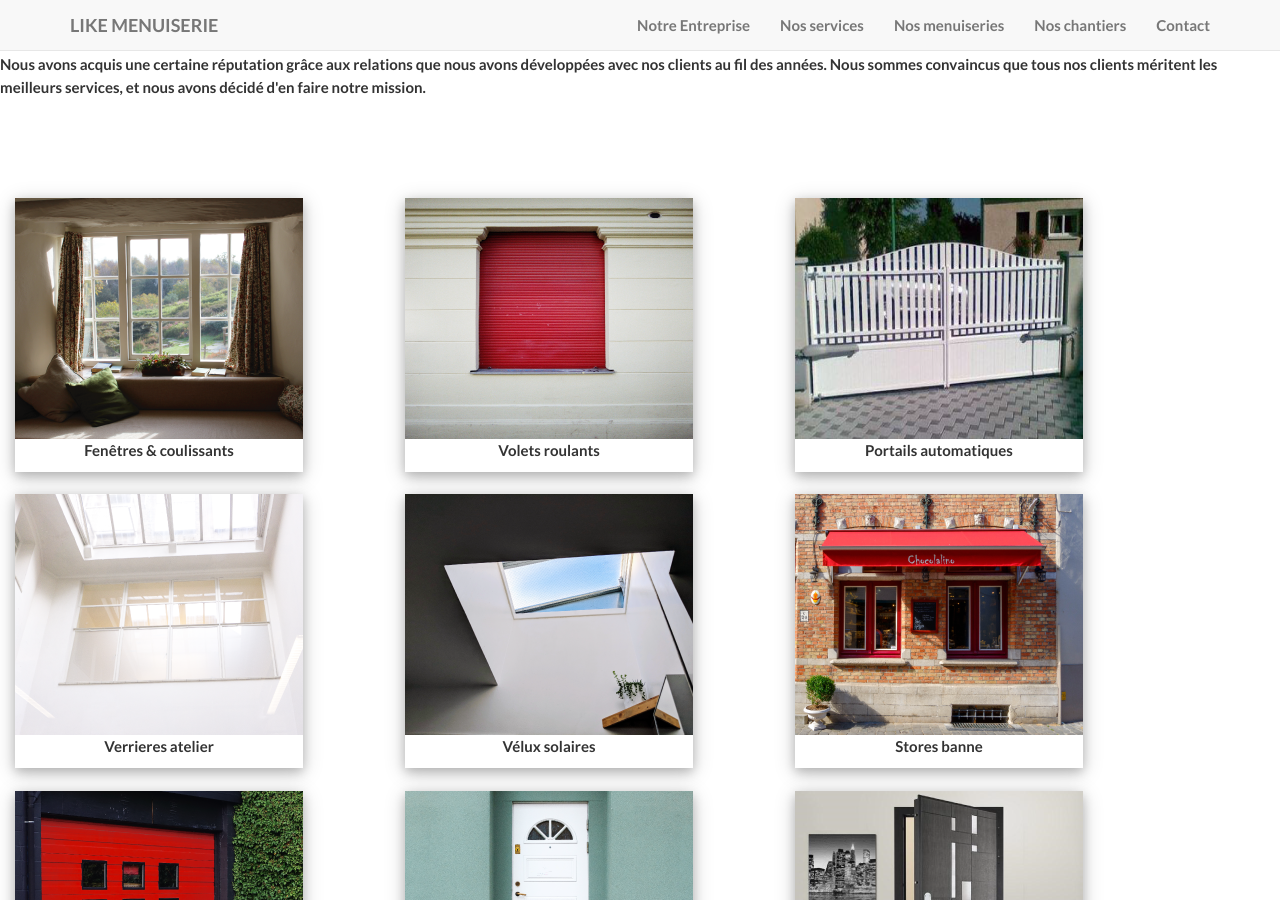
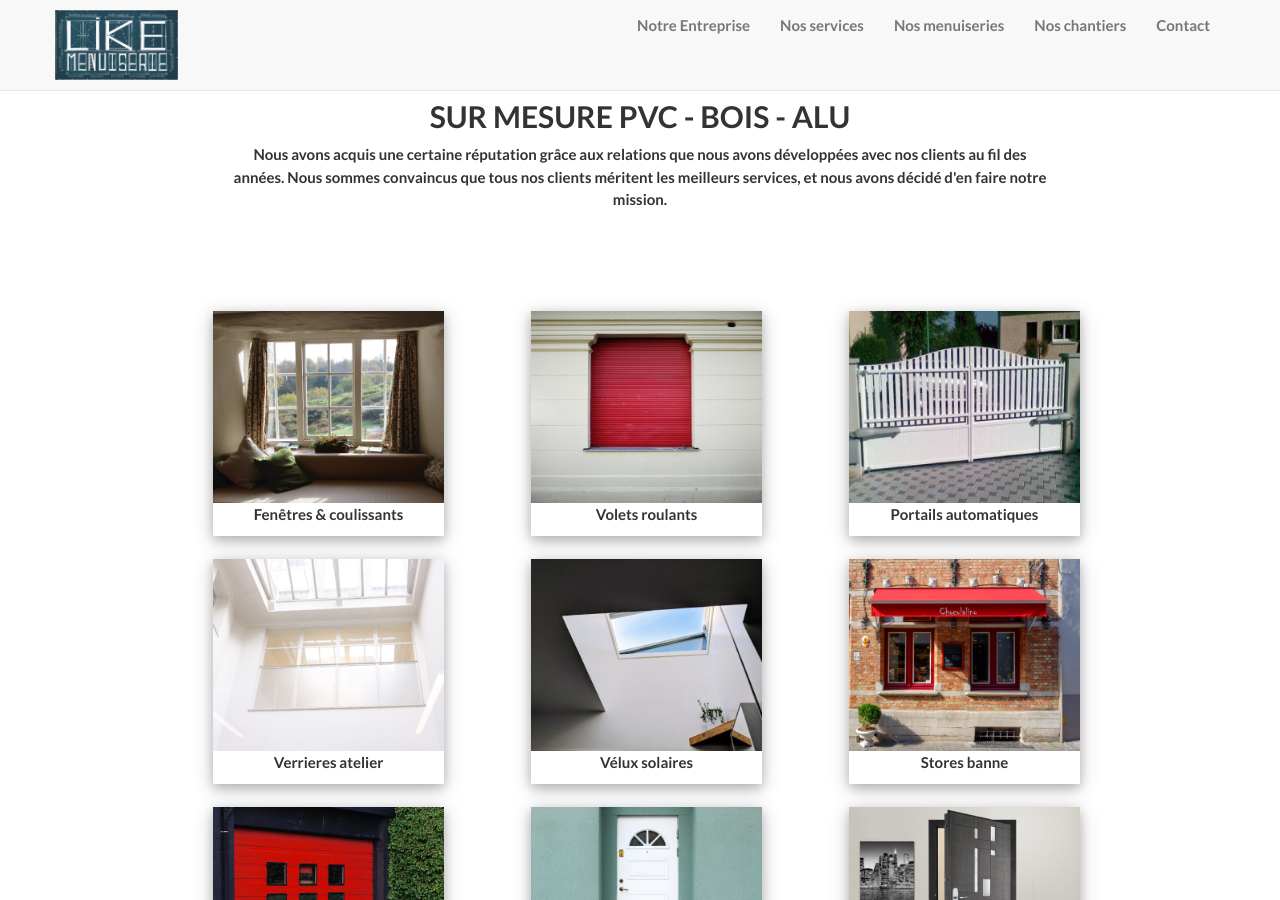
Before and after one commit to IsmaelSANE/likemenuiserie-beta, a Jekyll site: the page built from menuiseries/index.html, in a window 1280 px wide and 900 px high. Built offline with Jekyll 4.4.1, drawn with Linux system fonts in a browser that asks for light colours.

Commit message:
Clean up the code

```diff
--- a/_includes/cards.html
+++ b/_includes/cards.html
@@ -1,13 +1,16 @@
-<div>
-  <h2>SUR MESURE - ALU - PVC - BOIS</h2>
-  <p>
-    Nous avons acquis une certaine réputation grâce aux relations que nous avons développées avec nos clients au fil des années. Nous sommes convaincus que tous nos clients méritent les meilleurs services, et nous avons décidé d'en faire notre mission.
+<div class="col-lg-8 col-lg-offset-2">
+  <h2 id="intro-cards" class="text-center">SUR MESURE PVC - BOIS - ALU</h2>
+  <p class="text-center">
+    Nous avons acquis une certaine réputation grâce aux relations que nous avons
+    développées avec nos clients au fil des années.
+    Nous sommes convaincus que tous nos clients méritent les meilleurs services,
+    et nous avons décidé d'en faire notre mission.
   </p>
 </div>
 
-<div class="content-container">
+<div class="content-container col-lg-offset-2">
   <div class="py-5">
-    <div class="container">
+    <div class="cards-container">
       <div class="row hidden-md-up">
         <div class="col-md-4">
           <div class="card">
--- a/_includes/header.html
+++ b/_includes/header.html
@@ -9,7 +9,9 @@
                 <span class="icon-bar"></span>
                 <span class="icon-bar"></span>
             </button>
-            <a class="navbar-brand page-scroll" href="/#home">LIKE MENUISERIE</a>
+            <a class="header-logo navbar-brand page-scroll" href="/">
+             <img src="/img/like.png" alt="Like Menuiserie">
+            </a>
         </div>
         <!-- Collect the nav links, forms, and other content for toggling -->
         <div class="collapse navbar-collapse" id="bs-example-navbar-collapse-1">
--- a/css/landing-page.css
+++ b/css/landing-page.css
@@ -28,6 +28,31 @@ h6 {
   width: 100%;
 }
 
+.cards-container {
+  /*width: 100%;
+  margin: 0px auto;*/
+}
+
+.header-logo {
+  /*background-color: #2e576c;*/
+  box-sizing: border-box;
+  display: block;
+  height: 10vh;
+  left: -10px;
+  padding: 10px;
+  position: relative;
+  text-align: center;
+  width: 10vh;
+}
+.header-logo img {
+  height: 100%;
+  width: auto;
+}
+
+#intro-cards{
+  margin-top: 100px;
+}
+
 .lead {
     font-size: 18px;
     font-weight: 400;
@@ -40,6 +65,7 @@ h6 {
     color: #f8f8f8;
     background: url(../img/roberto-nickson-oQJO7TpRZj0-unsplash.jpg) no-repeat center center;
     background-size: cover;
+    background-position: center bottom;
 }
 
 .intro-message {
```
